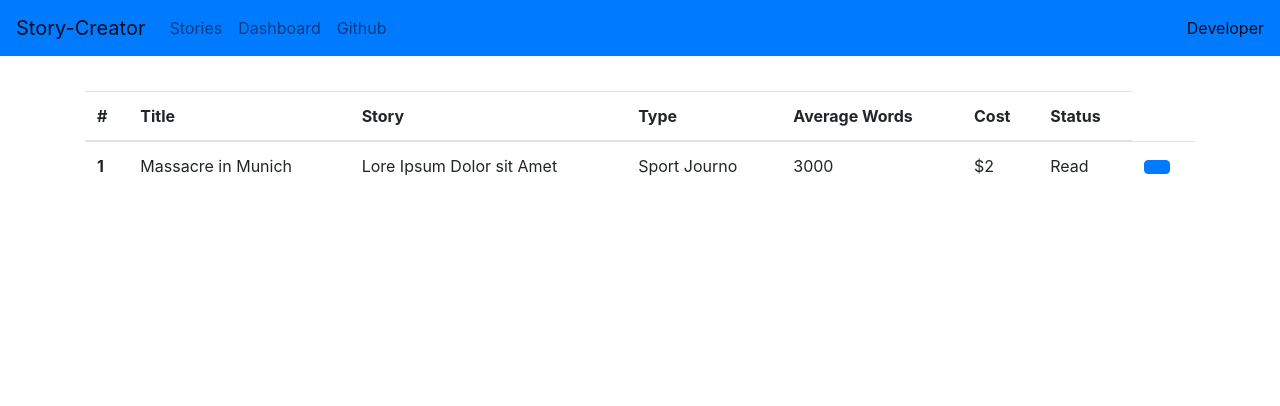
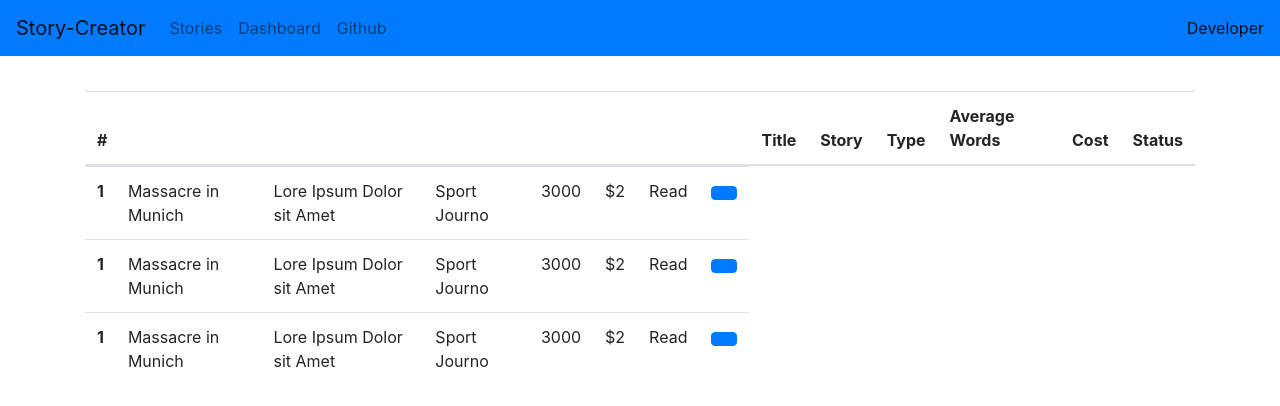
Before and after one commit to jideabdqudus/story-creator, a React (Create React App) app: page /dashboard in a window 1280 px wide. Shown: the top 406 px of the page. Built offline with nearby package versions, Linux system fonts and the light colour scheme.

Commit message:
Added Changes

```diff
--- a/src/App.js
+++ b/src/App.js
@@ -9,7 +9,7 @@ import StoriesCard from "./components/Stories/StoriesCard";
 
 class App extends Component {
   state = {
-    story: [
+    stories: [
       {
         id: 1,
         title: "Massacre in Stamford",
@@ -38,7 +38,7 @@ class App extends Component {
   };
 
   render() {
-    const { story } = this.state;
+    const { stories } = this.state;
     return (
       <BrowserRouter>
         <div className="App">
@@ -59,11 +59,19 @@ class App extends Component {
               path="/stories"
               render={() => (
                 <Fragment>
-                  <StoriesCard story={story} />
+                  <StoriesCard stories={stories} />
                 </Fragment>
               )}
             />
-            <Route exact path="/dashboard" component={DashTable} />
+            <Route
+              exact
+              path="/dashboard"
+              render={() => (
+                <Fragment>
+                  <DashTable stories={stories} />
+                </Fragment>
+              )}
+            />
           </Switch>
         </div>
       </BrowserRouter>
--- a/src/components/Dashboard/DashTable.jsx
+++ b/src/components/Dashboard/DashTable.jsx
@@ -1,7 +1,10 @@
-import React from 'react'
-import {Table, Container, Button} from "reactstrap"
+import React, { Component } from "react";
+import { Table, Container } from "reactstrap";
+import DashTableBody from "./DashTableBody";
 
-const DashTable = () => {
+class DashTable extends Component {
+  render() {
+    console.log(this.props.stories);
     return (
       <Container>
         <Table responsive>
@@ -17,20 +20,13 @@ const DashTable = () => {
             </tr>
           </thead>
           <tbody>
-          <tr>
-            <th scope="row">1</th>
-            <td>Massacre in Munich</td>
-            <td>Lore Ipsum Dolor sit Amet</td>
-            <td>Sport Journo</td>
-            <td>3000</td>
-            <td>$2</td>
-            <td>Read</td>
-            <td><Button sm color="primary"></Button></td>
-          </tr>
+          {this.props.stories.map((story)=>(
+              <DashTableBody/>
+          ))}
           </tbody>
         </Table>
       </Container>
-    )
+    );
   }
-
-export default DashTable
+}
+export default DashTable;
--- /dev/null
+++ b/src/components/Dashboard/DashTableBody.jsx
@@ -0,0 +1,27 @@
+import React, { Component } from "react";
+import {  Button } from "reactstrap";
+
+export class DashTableBody extends Component {
+  render() {
+    return (
+      <div>
+
+          <tr>
+            <th scope="row">1</th>
+            <td>Massacre in Munich</td>
+            <td>Lore Ipsum Dolor sit Amet</td>
+            <td>Sport Journo</td>
+            <td>3000</td>
+            <td>$2</td>
+            <td>Read</td>
+            <td>
+              <Button sm color="primary"></Button>
+            </td>
+          </tr>
+
+      </div>
+    );
+  }
+}
+
+export default DashTableBody;
--- a/src/components/Stories/StoriesCard.jsx
+++ b/src/components/Stories/StoriesCard.jsx
@@ -1,26 +1,16 @@
-import React from "react";
-import { Container, Jumbotron, Row, Col } from "reactstrap";
+import React, { Component } from "react";
+import { Container } from "reactstrap";
+import StoryCard from "./StoryCard";
 
-const StoriesCard = () => {
-  return (
-    <Container>
-      <Jumbotron>
-        <h1 className="display-4">Massacre in Munich</h1>
-        <p className="lead">
-          Lorem Ipsum dolor sit amet, This is a simple hero unit, a simple
-          Jumbotron-style component for calling extra attention to featured
-          content or information....
-        </p>
-        <hr className="my-2" />
-        <Row>
-          <Col sm="2"> Type: Sport Journo</Col>
-          <Col sm="2">Words: 3000</Col>
-          <Col sm="2">Price: $2</Col>
-        </Row>
-      </Jumbotron>
-      {this.props.story}
-    </Container>
-  );
-};
-
+class StoriesCard extends Component {
+  render() {
+    return (
+      <Container>
+        {this.props.stories.map((story) => (
+          <StoryCard story={story} key={story.id} />
+        ))}
+      </Container>
+    );
+  }
+}
 export default StoriesCard;
--- /dev/null
+++ b/src/components/Stories/StoryCard.jsx
@@ -0,0 +1,23 @@
+import React, { Component } from "react";
+import { Jumbotron, Row, Col } from "reactstrap";
+
+export class StoryCard extends Component {
+  render() {
+    return (
+      <div>
+        <Jumbotron>
+          <h1 className="display-4">{this.props.story.title}</h1>
+          <p className="lead">{this.props.story.detail}</p>
+          <hr className="my-2" />
+          <Row>
+            <Col sm="2"> Type: {this.props.story.type}</Col>
+            <Col sm="2">Words: {this.props.story.words}</Col>
+            <Col sm="2">Cost: {`$${this.props.story.cost}`}</Col>
+          </Row>
+        </Jumbotron>
+      </div>
+    );
+  }
+}
+
+export default StoryCard;
```
Lines whose indentation alone changed are shown as unchanged.
